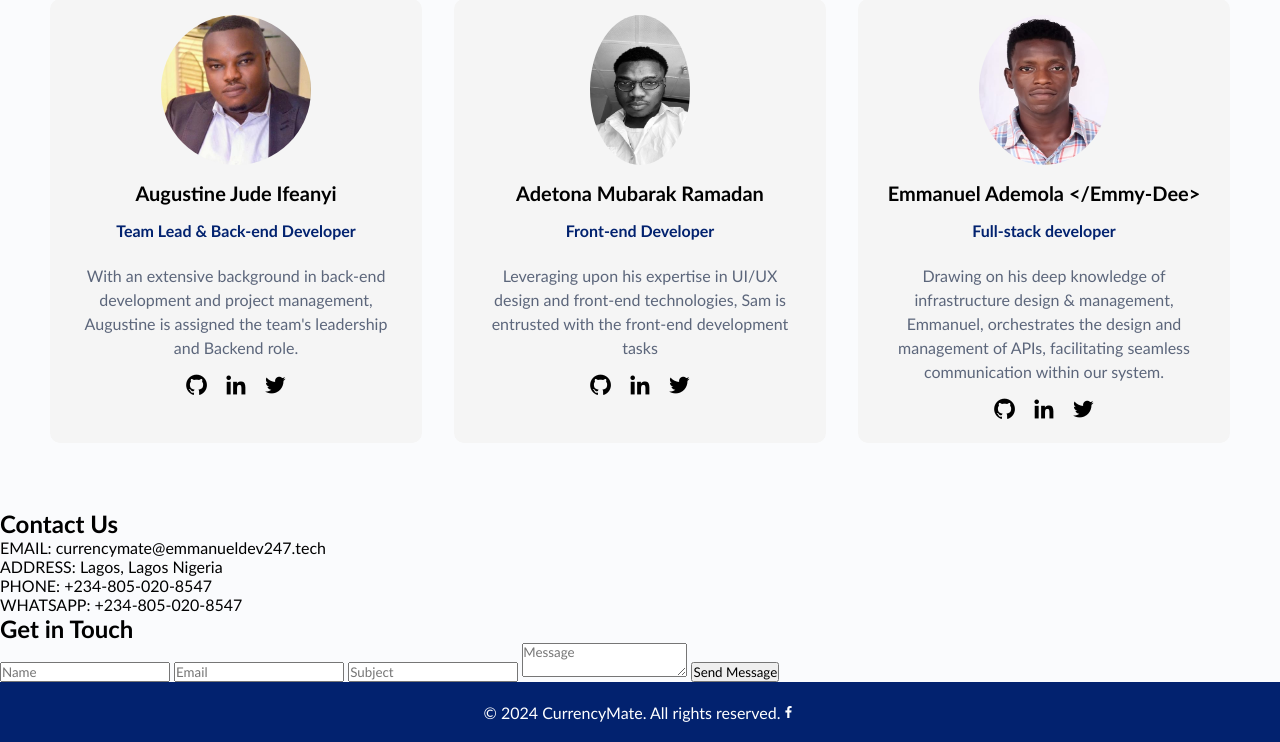
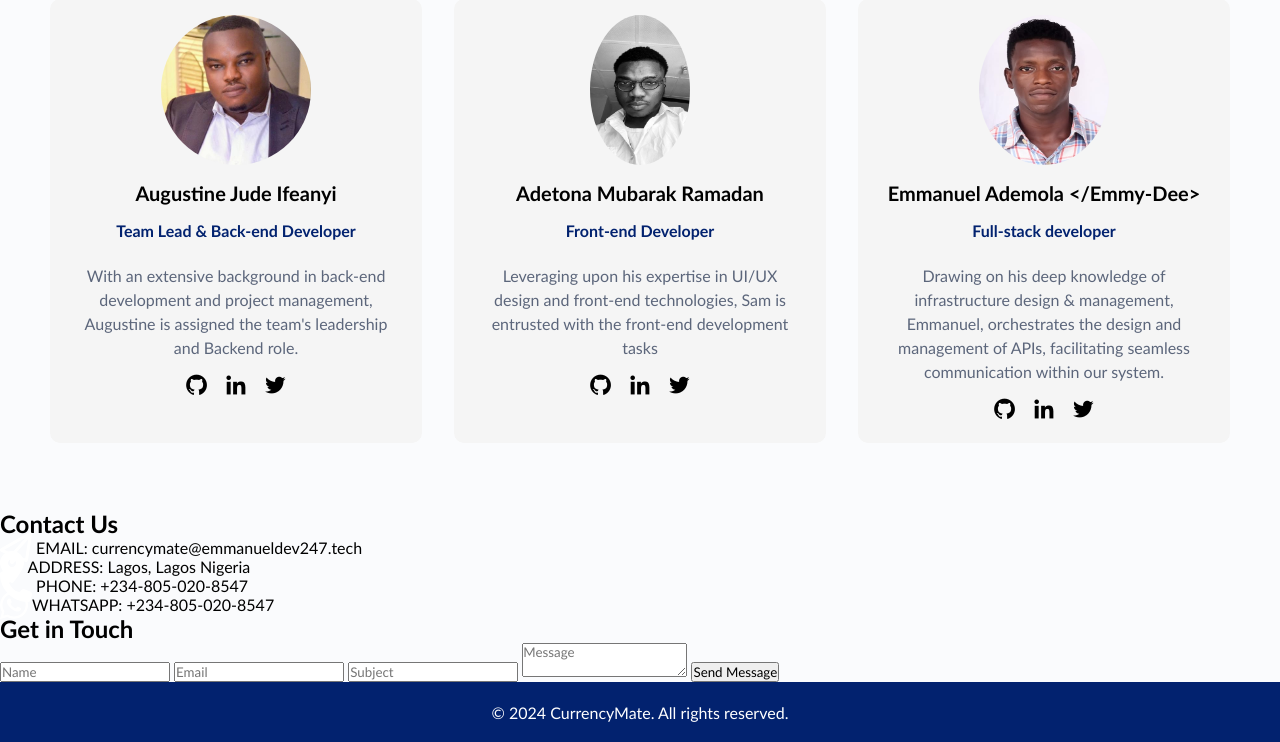
Before and after one commit to Augustinejude365/Portfolio-Project---CurrencyMate, a Flask app: page / in a window 1280 px wide. Shown: the part 1909-2651 px from the top of the page. Run offline with Flask 2, Linux system fonts and the light colour scheme.

Commit message:
updated: landing page

```diff
--- a/templates/index.html
+++ b/templates/index.html
@@ -7,7 +7,7 @@
 		<link rel="icon" href="{{ url_for('static', filename='images/favicon.ico') }}" type="image/x-icon">
 		<link rel="shortcut icon" href="{{ url_for('static', filename='images/favicon.ico') }}" type="image/x-icon">
 		<link rel='stylesheet' href='https://unpkg.com/boxicons@2.1.4/css/boxicons.min.css'>
-		<!--<link rel="stylesheet" href="https://cdnjs.cloudflare.com/ajax/libs/font-awesome/6.5.2/css/all.min.css" />-->
+		<link rel="stylesheet" href="https://cdnjs.cloudflare.com/ajax/libs/font-awesome/6.5.2/css/all.min.css">
 
 		<!-- ****************local CSS************** -->
 		<link rel="stylesheet" type="text/css" href="{{ url_for('static', filename='styles/styles.css') }}">
@@ -112,7 +112,7 @@
 							<h5>Team Lead &amp; Back-end Developer</h5>
 							<p>With an extensive background in back-end development and project management, Augustine is assigned the team's leadership and Backend role.</p>
 							<div class="team-socials">
-								<a href="https://github.com/Augustinejude365"><i class='bx bxl-github' style='color:#000000'></i></a>
+								<a href="https://github.com/Augustinejude365" target="_blank"><i class='bx bxl-github' style='color:#000000'></i></a>
 								<a href="#"><i class='bx bxl-linkedin' style='color:#000000'></i></a>
 								<a href="#"><i class='bx bxl-twitter' style='color:#000000'></i></a>
 							</div>
@@ -123,7 +123,7 @@
 							<h5>Front-end Developer</h5>
 							<p>Leveraging upon his expertise in UI/UX design and front-end technologies, Sam is entrusted with the front-end development tasks</p>
 							<div class="team-socials">
-								<a href="https://github.com/Mubby2003"><i class='bx bxl-github' style='color:#000000'></i></a>
+								<a href="https://github.com/Mubby2003" target="_blank"><i class='bx bxl-github' style='color:#000000'></i></a>
 								<a href="#"><i class='bx bxl-linkedin' style='color:#000000'></i></a>
 								<a href="#"><i class='bx bxl-twitter' style='color:#000000'></i></a>
 							</div>
@@ -134,9 +134,9 @@
 							<h5>Full-stack developer</h5>
 							<p>Drawing on his deep knowledge of infrastructure design &amp; management, Emmanuel, orchestrates the design and management of APIs, facilitating seamless communication within our system.</p>
 							<div class="team-socials">
-								<a href="https://github.com/emmanueldev247"><i class='bx bxl-github' style='color:#000000'></i></a>
-								<a href="https://www.linkedin.com/in/emmanueldev247"><i class='bx bxl-linkedin' style='color:#000000'></i></a>
-								<a href="https://twitter.com/emmanueldev247"><i class='bx bxl-twitter' style='color:#000000'></i></a>
+								<a href="https://github.com/emmanueldev247" target="_blank"><i class='bx bxl-github' style='color:#000000'></i></a>
+								<a href="https://www.linkedin.com/in/emmanueldev247" target="_blank"><i class='bx bxl-linkedin' style='color:#000000'></i></a>
+								<a href="https://twitter.com/emmanueldev247" target="_blank"><i class='bx bxl-twitter' style='color:#000000'></i></a>
 							</div>
 						</div>
 					</div>
@@ -147,7 +147,7 @@
 		<!----- ********** CONTACT US *************** --->
 		<section class="contact-wrapper" id="contact-us">
 			<div class="contact-container">
-				<div>
+				<div class="contact-div">
 					<h2 class="contact-h2">Contact Us</h2>
 					<div class="contact-details-gp">
 						<div class="contact-details">
@@ -178,8 +178,8 @@
 					<!-- Contact form here -->
 					<h2>Get in Touch</h2>
 					<form action="/contact" method="POST" name="contact-us">
-						<input id="sender_name" type="text" name="name" placeholder="Name" required>
-						<input id="sender_email" type="email" name="email" placeholder="Email" required>
+						<input id="sender_name" autocomplete="on" type="text" name="name" placeholder="Name" required>
+						<input id="sender_email" autocomplete="on" type="email" name="email" placeholder="Email" required>
 						<input id="sender_subject" type="text" name="subject" placeholder="Subject" required>
 						<textarea id="sender_message" name="message" placeholder="Message" required></textarea>
 						<button type="submit">Send Message</button>
@@ -199,7 +199,6 @@
 		</section>
 		<footer>
 			<p>&copy; 2024 CurrencyMate. All rights reserved.</p>
-			<i class='bx bxl-facebook' style='color:#ffffff' ></i>
 		</footer>
 
 		<script src="{{ url_for('static', filename='scripts/script.js') }}"></script>
```
